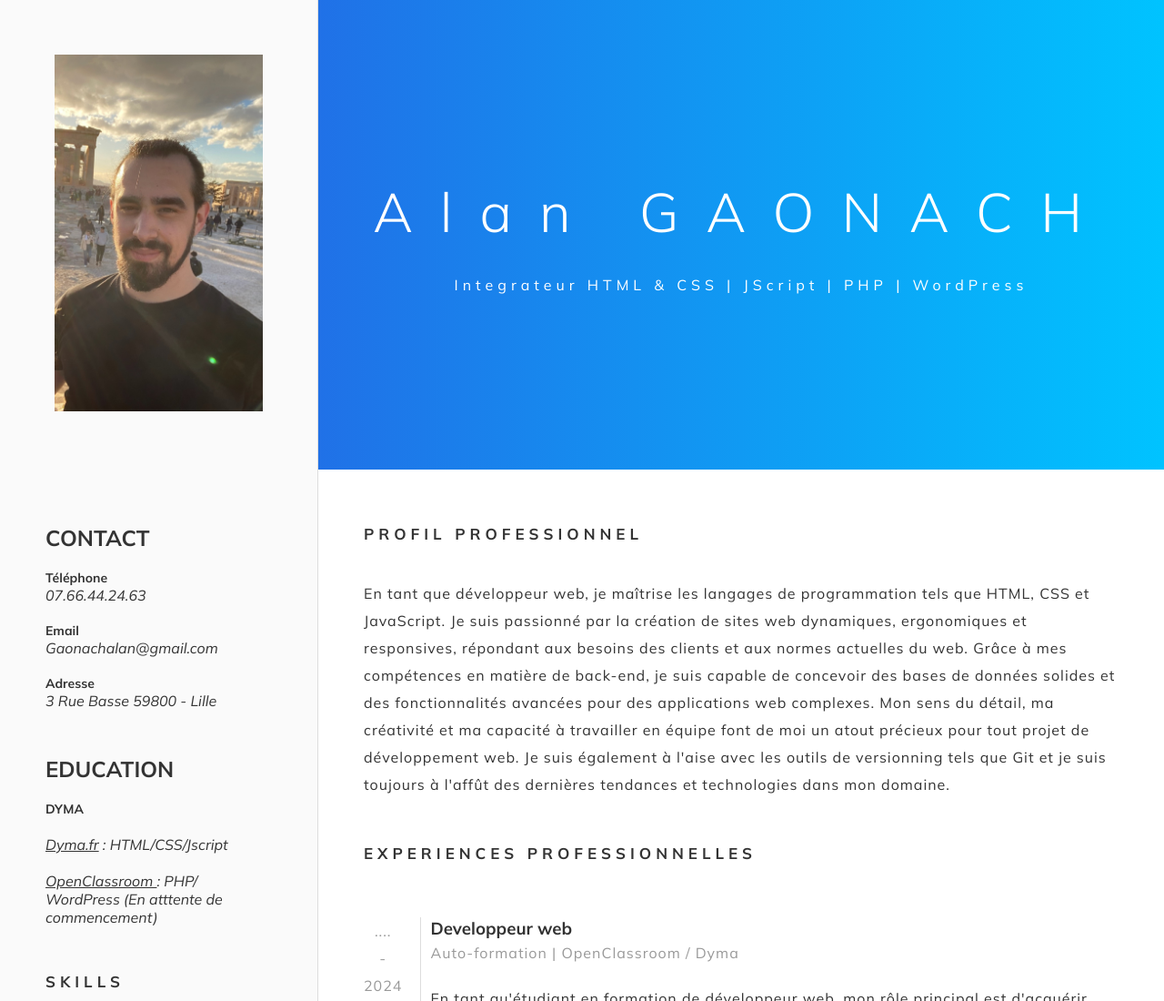
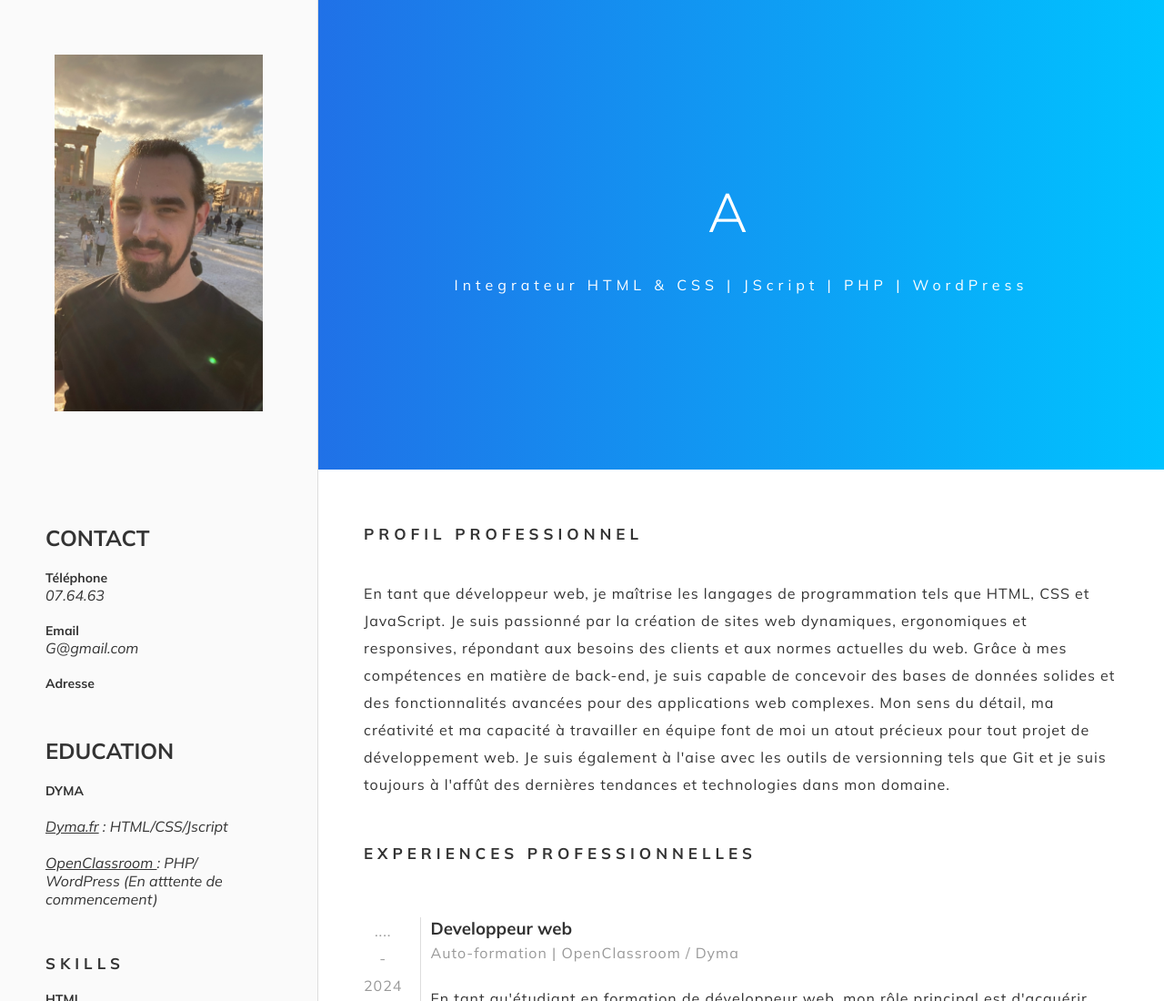
Before and after one commit to Pifpafplouff/CV, a website: page index.html in a window 1280 px wide. Shown: the top 1100 px of the page at 91% size. Drawn offline with Linux system fonts and the light colour scheme.

Commit message:
Update index.html

```diff
--- a/index.html
+++ b/index.html
@@ -20,7 +20,7 @@
   <body>
     <div class="grid-container">
       <header>
-        <h1><span>A</span>lan GAONACH</h1>
+        <h1><span>A</span></h1>
         <p>Integrateur HTML & CSS | JScript | PHP | WordPress</p>
       </header>
       <section class="picture">
@@ -30,11 +30,11 @@
         <div class="block">
           <h2 class="tittle-small">CONTACT</h2>
           <h3>Téléphone</h3>
-          <p>07.66.44.24.63</p>
+          <p>07.64.63</p>
           <h3>Email</h3>
-          <p>Gaonachalan@gmail.com</p>
+          <p>G@gmail.com</p>
           <h3>Adresse</h3>
-          <p>3 Rue Basse 59800 - Lille</p>
+          <p></p>
         </div>
         <div class="block">
           <h2 class="tittle-small">EDUCATION</h2>
```
